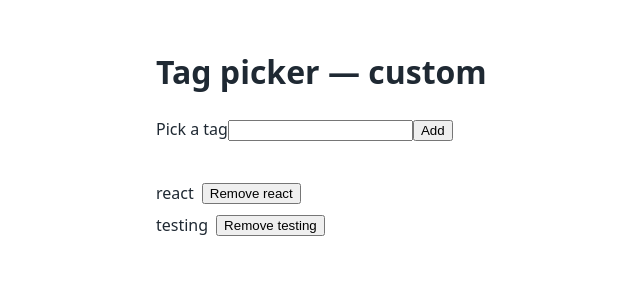
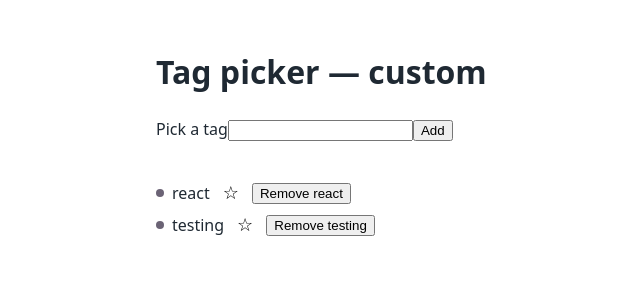
Before and after one commit to Sabeeh024/accessibility-and-testing, a React (Vite) app: page / in a window 1280 px wide. Shown: the top 300 px of the page, without its empty margins (164-804 px from the left). Built offline with nearby package versions, Linux system fonts and the light colour scheme.

Commit message:
Add validation error, decorative icon, favorite toggle; fix dark-mode error contrast

```diff
--- a/src/App.css
+++ b/src/App.css
@@ -47,3 +47,38 @@ main {
   align-items: center;
   gap: 8px;
 }
+
+.tag-bullet {
+  width: 8px;
+  height: 8px;
+  color: #6b6375;
+  flex-shrink: 0;
+}
+
+.icon-button {
+  font-size: 18px;
+  line-height: 1;
+  background: none;
+  border: 1px solid transparent;
+  cursor: pointer;
+  padding: 2px 4px;
+}
+
+.icon-button[aria-pressed='true'] {
+  /* filled star + border, not color alone, marks the pressed state */
+  border-color: currentColor;
+}
+
+.field-error {
+  display: flex;
+  align-items: center;
+  gap: 6px;
+  color: var(--error);
+  margin: 6px 0 0;
+}
+
+.field-error-icon {
+  width: 16px;
+  height: 16px;
+  flex-shrink: 0;
+}
--- a/src/App.jsx
+++ b/src/App.jsx
@@ -4,11 +4,21 @@ import TagPicker from './TagPicker'
 
 function App() {
   const [tags, setTags] = useState(['react', 'testing'])
+  const [favorites, setFavorites] = useState(new Set())
   const addButtonRef = useRef(null)
   const removeButtonRefs = useRef(new Map())
 
   function addTag(tag) {
     setTags((prev) => (prev.includes(tag) ? prev : [...prev, tag]))
+  }
+
+  function toggleFavorite(tag) {
+    setFavorites((prev) => {
+      const next = new Set(prev)
+      if (next.has(tag)) next.delete(tag)
+      else next.add(tag)
+      return next
+    })
   }
 
   function removeTag(tag) {
@@ -34,9 +44,31 @@ function App() {
       <h1>Tag picker — custom</h1>
       <TagPicker onAdd={addTag} addButtonRef={addButtonRef} />
       <ul className="selected-tags">
-        {tags.map((tag) => (
+        {tags.map((tag) => {
+          const isFavorite = favorites.has(tag)
+          return (
             <li key={tag}>
+              {/* decorative — the tag's own text already conveys "this is a tag" */}
+              <svg
+                className="tag-bullet"
+                viewBox="0 0 8 8"
+                aria-hidden="true"
+                focusable="false"
+              >
+                <circle cx="4" cy="4" r="4" fill="currentColor" />
+              </svg>
               {tag}
+              <button
+                type="button"
+                className="icon-button"
+                aria-pressed={isFavorite}
+                aria-label={
+                  isFavorite ? `Unfavorite ${tag}` : `Favorite ${tag}`
+                }
+                onClick={() => toggleFavorite(tag)}
+              >
+                {isFavorite ? '★' : '☆'}
+              </button>
               <button
                 type="button"
                 ref={(el) => {
@@ -48,7 +80,8 @@ function App() {
                 Remove {tag}
               </button>
             </li>
-        ))}
+          )
+        })}
       </ul>
     </main>
   )
--- a/src/TagPicker.jsx
+++ b/src/TagPicker.jsx
@@ -17,7 +17,9 @@ function TagPicker({ onAdd, addButtonRef }) {
   const [value, setValue] = useState('')
   const [open, setOpen] = useState(false)
   const [activeIndex, setActiveIndex] = useState(-1)
+  const [error, setError] = useState('')
   const listId = useId()
+  const errorId = useId()
   const inputRef = useRef(null)
 
   const filtered = TAGS.filter((tag) =>
@@ -43,7 +45,11 @@ function TagPicker({ onAdd, addButtonRef }) {
   }
 
   function handleAdd() {
-    if (!value.trim()) return
+    if (!value.trim()) {
+      setError('Enter a tag before adding.')
+      return
+    }
+    setError('')
     onAdd(value.trim())
     setValue('')
     closeList()
@@ -116,15 +122,34 @@ function TagPicker({ onAdd, addButtonRef }) {
         onChange={(e) => {
           setValue(e.target.value)
           setActiveIndex(-1)
+          setError('')
           openList()
         }}
         onFocus={openList}
         onBlur={closeList}
         onKeyDown={handleKeyDown}
+        aria-invalid={error ? true : undefined}
+        aria-describedby={error ? errorId : undefined}
       />
       <button type="button" ref={addButtonRef} onClick={handleAdd}>
         Add
       </button>
+      {error && (
+        <p id={errorId} role="alert" className="field-error">
+          <svg
+            className="field-error-icon"
+            viewBox="0 0 16 16"
+            aria-hidden="true"
+            focusable="false"
+          >
+            <path
+              fill="currentColor"
+              d="M8 1a7 7 0 1 0 0 14A7 7 0 0 0 8 1Zm.75 3v5h-1.5V4h1.5Zm0 6.5v1.5h-1.5v-1.5h1.5Z"
+            />
+          </svg>
+          {error}
+        </p>
+      )}
       {open && filtered.length > 0 && (
         <ul id={listId} role="listbox" className="tag-picker-list">
           {filtered.map((tag, index) => (
--- a/src/index.css
+++ b/src/index.css
@@ -1,6 +1,7 @@
 :root {
   --text: #1f2933;
   --bg: #ffffff;
+  --error: #b3261e;
   font: 16px/1.5 system-ui, 'Segoe UI', Roboto, sans-serif;
   color-scheme: light dark;
   color: var(--text);
@@ -11,6 +12,8 @@
   :root {
     --text: #e5e7eb;
     --bg: #16171d;
+    /* #b3261e is only 2.74:1 on this background — fails WCAG AA (4.5:1) */
+    --error: #ff8a80;
   }
 }
 
```
Lines whose indentation alone changed are shown as unchanged.
